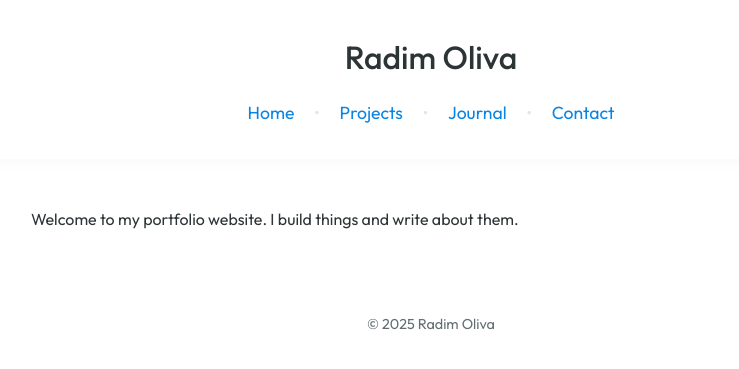
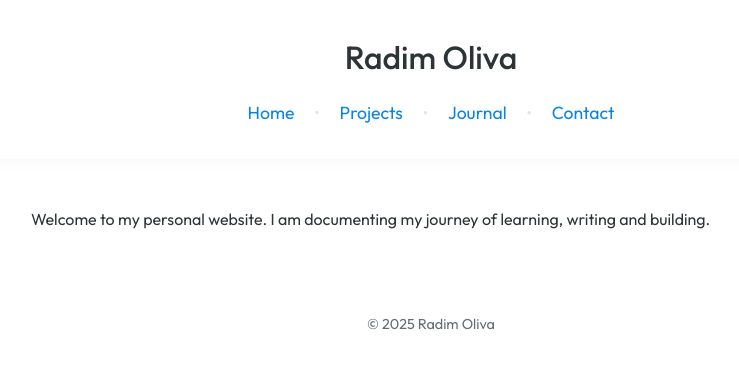
Before and after one commit to RadimOliva/radimoliva.github.io, a Jekyll site: the page built from index.md, in a window 1280 px wide. Shown: the top 369 px of the page, without its empty margins (209-948 px from the left). Built offline with Jekyll 4.4.1, drawn with Linux system fonts in a browser that asks for light colours.

Commit message:
Update index.md

```diff
--- a/index.md
+++ b/index.md
@@ -4,4 +4,4 @@ title: Home
 ---
 
 
-Welcome to my portfolio website. I build things and write about them.
+Welcome to my personal website. I am documenting my journey of learning, writing and building.
```
